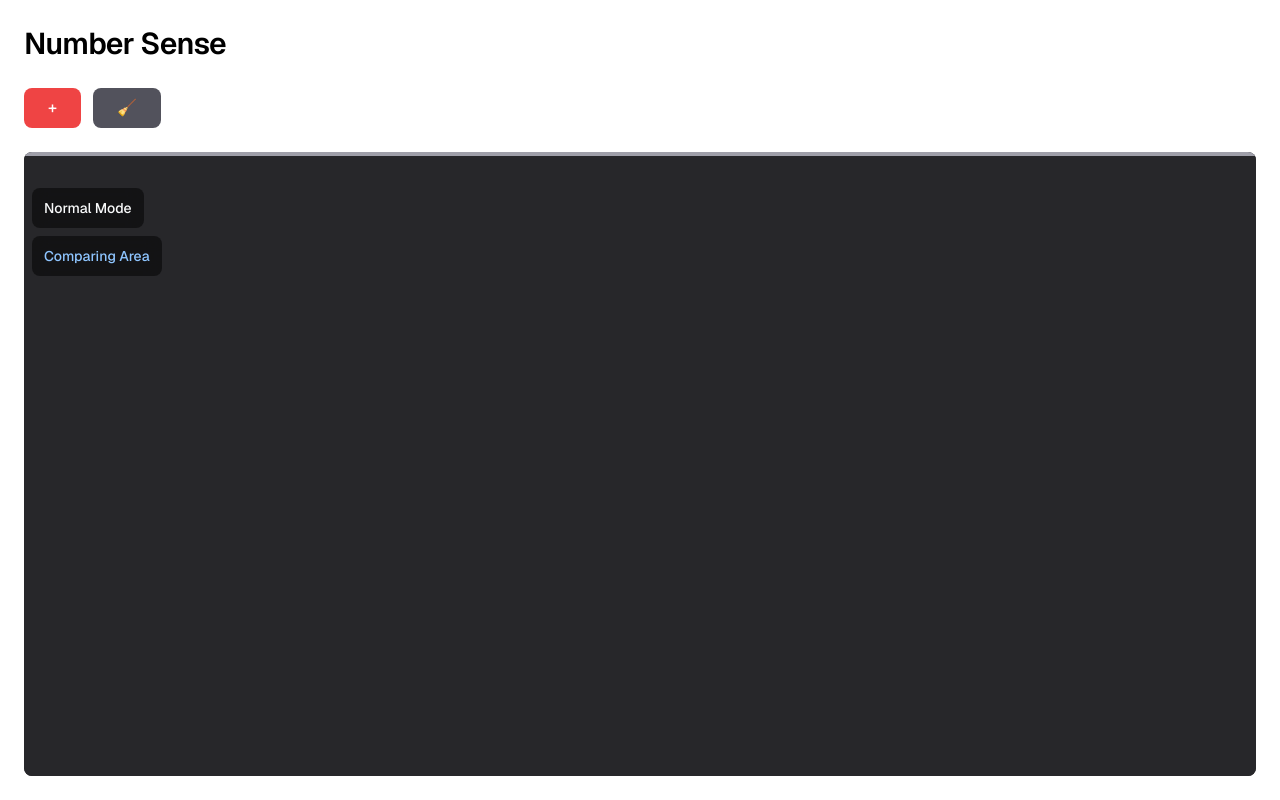
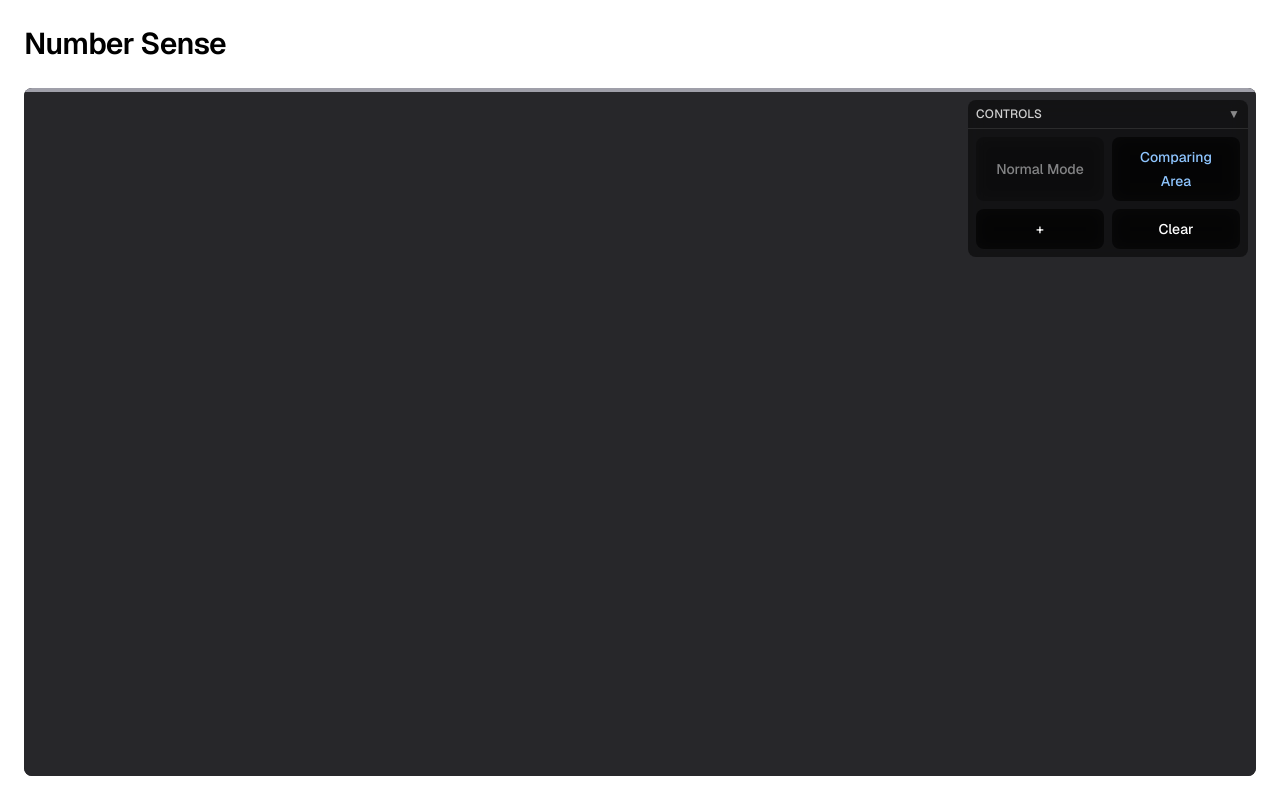
Before and after one commit to mrdonado/number-sense, a Next.js app: page / in a window 1280 px wide. Built offline with nearby package versions, Linux system fonts and the light colour scheme.

Commit message:
feat: controls panel

```diff
--- /dev/null
+++ b/app/components/PhysicsCanvas/Controls.tsx
@@ -0,0 +1,103 @@
+"use client";
+
+import { useState } from "react";
+import styles from "./PhysicsCanvas.module.css";
+
+interface ControlsProps {
+  comparisonTypeDisplay: string;
+  modeText: string;
+  modeTextClass: string;
+  canEnterComparison: boolean;
+  isModeClickable: boolean;
+  onAddData?: () => void;
+  onClear?: () => void;
+  onToggleComparisonMode?: () => void;
+  onComparisonTypeChange?: () => void;
+}
+
+export function Controls({
+  comparisonTypeDisplay,
+  modeText,
+  modeTextClass,
+  canEnterComparison,
+  isModeClickable,
+  onAddData,
+  onClear,
+  onToggleComparisonMode,
+  onComparisonTypeChange,
+}: ControlsProps) {
+  const [isCollapsed, setIsCollapsed] = useState(false);
+
+  return (
+    <div className={styles.controls}>
+      <button
+        className={styles.controlsHeader}
+        onClick={() => setIsCollapsed(!isCollapsed)}
+        title={isCollapsed ? "Expand controls" : "Collapse controls"}
+      >
+        <span className={styles.controlsTitle}>Controls</span>
+        <span className={styles.controlsToggle}>{isCollapsed ? "▶" : "▼"}</span>
+      </button>
+      {!isCollapsed && (
+        <div className={styles.controlsGrid}>
+          {/* Mode button */}
+          <button
+            className={
+              isModeClickable
+                ? styles.controlButton
+                : styles.controlButtonDisabled
+            }
+            onClick={(e) => {
+              if (isModeClickable) {
+                e.stopPropagation();
+                onToggleComparisonMode?.();
+              }
+            }}
+            disabled={!isModeClickable}
+            title={modeText}
+          >
+            <span className={modeTextClass}>{modeText}</span>
+          </button>
+
+          {/* Comparison type button */}
+          <button
+            className={styles.controlButton}
+            onClick={(e) => {
+              e.stopPropagation();
+              onComparisonTypeChange?.();
+            }}
+            title={comparisonTypeDisplay}
+          >
+            <span className={styles.comparisonTypeText}>
+              {comparisonTypeDisplay}
+            </span>
+          </button>
+
+          {/* Add data button */}
+          <button
+            className={styles.controlButton}
+            onClick={(e) => {
+              e.stopPropagation();
+              onAddData?.();
+            }}
+            title="Add Data"
+          >
+            <span className={styles.actionText}>+</span>
+          </button>
+
+          {/* Clear button */}
+          <button
+            className={styles.controlButton}
+            onClick={(e) => {
+              e.stopPropagation();
+              onClear?.();
+            }}
+            title="Clear All"
+          >
+            <span className={styles.actionText}>Clear</span>
+          </button>
+        </div>
+      )}
+    </div>
+  );
+}
--- a/app/components/PhysicsCanvas/PhysicsCanvas.module.css
+++ b/app/components/PhysicsCanvas/PhysicsCanvas.module.css
@@ -25,13 +25,8 @@
 }
 
 /* Mode indicators */
-.modeIndicator {
-  @apply absolute left-2 top-8 bg-black/50 backdrop-blur-sm rounded-lg px-3 py-2 z-10;
-  pointer-events: none;
-}
-
-.comparisonTypeIndicator {
-  @apply absolute left-2 top-20 bg-black/50 backdrop-blur-sm rounded-lg px-3 py-2 z-10 cursor-pointer hover:bg-black/70 transition-colors;
+.actionText {
+  @apply text-white text-sm font-medium;
 }
 
 .zoomModeText {
@@ -78,10 +73,51 @@
   @apply text-xs text-white/70 font-mono;
 }
 
+/* Right panel container for Controls and Legend */
+.rightPanel {
+  @apply absolute right-2 flex flex-col gap-2 z-20;
+  top: 0.5rem;
+  max-width: 280px;
+}
+
+/* Controls */
+.controls {
+  @apply bg-black/50 backdrop-blur-sm rounded-lg;
+  min-width: 200px;
+  touch-action: none;
+}
+
+.controlsHeader {
+  @apply flex items-center justify-between w-full px-2 py-1.5 text-white/80 text-sm font-medium cursor-pointer border-b border-white/10 bg-transparent;
+}
+
+.controlsHeader:hover {
+  @apply text-white;
+}
+
+.controlsTitle {
+  @apply text-xs uppercase tracking-wide;
+}
+
+.controlsToggle {
+  @apply text-xs text-white/50;
+}
+
+.controlsGrid {
+  @apply grid grid-cols-2 gap-2 p-2;
+}
+
+.controlButton {
+  @apply px-3 py-2 bg-black/50 backdrop-blur-sm rounded-lg cursor-pointer hover:bg-black/70 transition-colors text-center;
+}
+
+.controlButtonDisabled {
+  @apply px-3 py-2 bg-black/30 backdrop-blur-sm rounded-lg text-center cursor-not-allowed opacity-50;
+}
+
 /* Legend */
 .legend {
-  @apply absolute right-2 top-8 max-h-[calc(100%-4rem)] overflow-y-auto bg-black/50 backdrop-blur-sm rounded-lg min-w-30 z-20;
-  max-width: 280px;
+  @apply max-h-[calc(100vh-8rem)] overflow-y-auto bg-black/50 backdrop-blur-sm rounded-lg min-w-30;
   touch-action: none;
 }
 
--- a/app/components/PhysicsCanvas/index.tsx
+++ b/app/components/PhysicsCanvas/index.tsx
@@ -14,6 +14,7 @@ import { ZOOM_INDICATOR_HEIGHT } from "./constants";
 import { usePhysicsEngine } from "./hooks/usePhysicsEngine";
 import { Legend } from "./Legend";
 import { ComparisonRatio } from "./ComparisonRatio";
+import { Controls } from "./Controls";
 import { formatValue } from "@/app/utils/formatValue";
 import type { PhysicsCanvasHandle, BallInfo, ComparisonType } from "./types";
 import styles from "./PhysicsCanvas.module.css";
@@ -57,6 +58,10 @@ interface PhysicsCanvasProps {
   onComparisonModeChange?: (isComparisonMode: boolean) => void;
   comparisonType?: ComparisonType;
   onComparisonTypeChange?: () => void;
+  onAddData?: () => void;
+  onClear?: () => void;
+  onToggleComparisonMode?: () => void;
+  canEnterComparison?: boolean;
 }
 
 const PhysicsCanvas = forwardRef<PhysicsCanvasHandle, PhysicsCanvasProps>(
@@ -66,12 +71,21 @@ const PhysicsCanvas = forwardRef<PhysicsCanvasHandle, PhysicsCanvasProps>(
       onComparisonModeChange,
       comparisonType = "area",
       onComparisonTypeChange,
+      onAddData,
+      onClear,
+      onToggleComparisonMode,
+      canEnterComparison = false,
     } = props;
     const containerRef = useRef<HTMLDivElement>(null);
     const canvasRef = useRef<HTMLCanvasElement>(null);
     const [mousePos, setMousePos] = useState<{ x: number; y: number } | null>(
       null
     );
+    const [mounted, setMounted] = useState(false);
+
+    useEffect(() => {
+      setMounted(true);
+    }, []);
 
     // Use useSyncExternalStore to handle server/client hydration for comparison type display
     const comparisonTypeDisplay = useSyncExternalStore(
@@ -234,6 +248,38 @@ const PhysicsCanvas = forwardRef<PhysicsCanvasHandle, PhysicsCanvasProps>(
             onMouseLeave={handleCanvasMouseLeave}
             onTouchEnd={handleCanvasTouchEnd}
           />
+          {/* Controls and Legend container */}
+          <div className={styles.rightPanel}>
+            {mounted && (
+              <Controls
+                comparisonTypeDisplay={comparisonTypeDisplay}
+                modeText={
+                  zoomLevel < 1.0 && !isComparisonMode
+                    ? "Zoom Mode"
+                    : isComparisonMode
+                    ? "Comparison Mode"
+                    : "Normal Mode"
+                }
+                modeTextClass={
+                  zoomLevel < 1.0 && !isComparisonMode
+                    ? styles.zoomModeText
+                    : isComparisonMode
+                    ? styles.comparisonModeText
+                    : styles.normalModeText
+                }
+                canEnterComparison={canEnterComparison}
+                isModeClickable={
+                  (zoomLevel === 1.0 &&
+                    !isComparisonMode &&
+                    canEnterComparison) ||
+                  isComparisonMode
+                }
+                onAddData={onAddData}
+                onClear={onClear}
+                onToggleComparisonMode={onToggleComparisonMode}
+                onComparisonTypeChange={onComparisonTypeChange}
+              />
+            )}
             <Legend
               balls={balls}
               hoveredBallId={hoveredBallId}
@@ -244,6 +290,7 @@ const PhysicsCanvas = forwardRef<PhysicsCanvasHandle, PhysicsCanvasProps>(
               onZoom={zoomOnBall}
               isComparisonMode={isComparisonMode}
             />
+          </div>
           {/* Comparison ratio display */}
           <ComparisonRatio
             balls={balls}
@@ -251,36 +298,6 @@ const PhysicsCanvas = forwardRef<PhysicsCanvasHandle, PhysicsCanvasProps>(
             hiddenBallIds={hiddenBallIds}
             comparisonType={comparisonType}
           />
-          {/* Zoom mode indicator */}
-          {zoomLevel < 1.0 && !isComparisonMode && (
-            <div className={styles.modeIndicator}>
-              <span className={styles.zoomModeText}>Zoom Mode</span>
-            </div>
-          )}
-          {/* Comparison mode indicator */}
-          {isComparisonMode && (
-            <div className={styles.modeIndicator}>
-              <span className={styles.comparisonModeText}>Comparison Mode</span>
-            </div>
-          )}
-          {/* Zoom mode indicator */}
-          {zoomLevel === 1.0 && !isComparisonMode && (
-            <div className={styles.modeIndicator}>
-              <span className={styles.normalModeText}>Normal Mode</span>
-            </div>
-          )}
-          {/* Comparison type indicator */}
-          <div
-            className={styles.comparisonTypeIndicator}
-            onClick={(e) => {
-              e.stopPropagation();
-              onComparisonTypeChange?.();
-            }}
-          >
-            <span className={styles.comparisonTypeText}>
-              {comparisonTypeDisplay}
-            </span>
-          </div>
           {/* Ball tooltip */}
           {hoveredBall && mousePos && (
             <Tooltip ball={hoveredBall} x={mousePos.x} y={mousePos.y} />
--- a/app/page.tsx
+++ b/app/page.tsx
@@ -79,15 +79,8 @@ function HomeContent() {
     <div className="app-container">
       <main className="main-content">
         <h1 className="page-title">Number Sense</h1>
+        {isDebugMode && (
           <div className="toolbar">
-          <button
-            onClick={() => setIsAddDataDialogOpen(true)}
-            className="btn btn-primary"
-          >
-            +
-          </button>
-          {isDebugMode && (
-            <>
             <input
               type="text"
               value={nameValue}
@@ -107,28 +100,18 @@ function HomeContent() {
             <button onClick={handleSubmit} className="btn btn-primary">
               Drop Ball
             </button>
-            </>
+          </div>
         )}
-          <button onClick={handleClear} className="btn btn-secondary">
-            🧹
-          </button>
-          {ballCount >= 2 && (
-            <button
-              onClick={handleCompareToggle}
-              className={`btn ${
-                isComparisonMode ? "btn-compare-active" : "btn-compare"
-              }`}
-            >
-              {isComparisonMode ? "Stop Comparison" : "Start Comparison"}
-            </button>
-          )}
-        </div>
         <PhysicsCanvas
           ref={canvasRef}
           onBallCountChange={setBallCount}
           onComparisonModeChange={setIsComparisonMode}
           comparisonType={comparisonType}
           onComparisonTypeChange={handleComparisonTypeChange}
+          onAddData={() => setIsAddDataDialogOpen(true)}
+          onClear={handleClear}
+          onToggleComparisonMode={handleCompareToggle}
+          canEnterComparison={ballCount >= 2}
         />
         <AddDataDialog
           isOpen={isAddDataDialogOpen}
```
Lines whose indentation alone changed are shown as unchanged.
